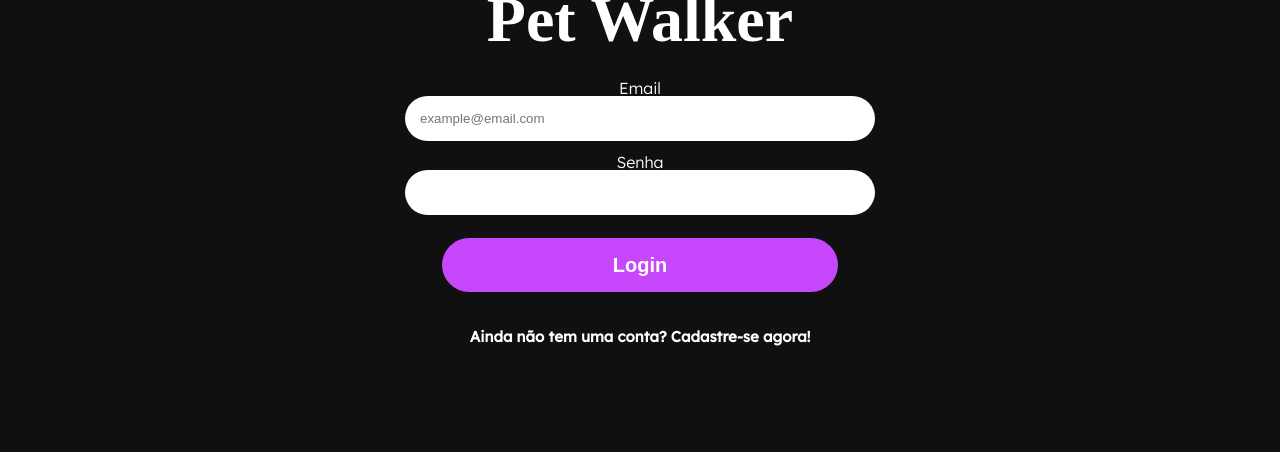
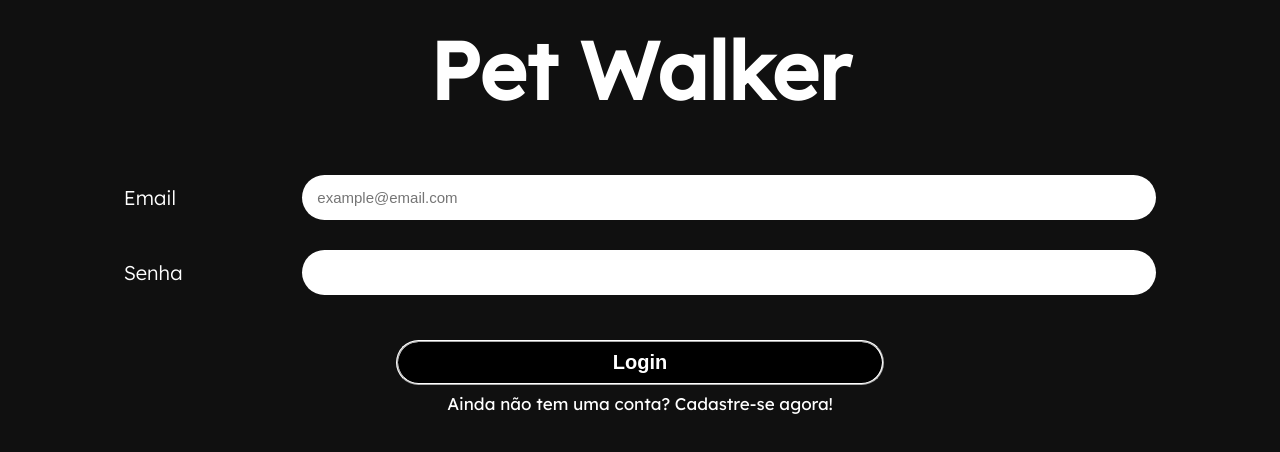
Before and after one commit to CarlosWTMachado/projeto-autoral-front, a React (Create React App) app: page /login in a window 1280 px wide. Shown: the top 452 px of the page. Built offline with nearby package versions, Linux system fonts and the light colour scheme.

Commit message:
refactor: sign in

```diff
--- /dev/null
+++ b/src/components/SignIn/SignInComponent.tsx
@@ -0,0 +1,45 @@
+import { Link } from 'react-router-dom';
+import { signInPropsType } from '../../types/signInPropsType';
+import * as styles from "./style";
+
+export default function SignInComponent({ functions, states }: signInPropsType) {
+	const {
+		handleSendForm,
+	} = functions;
+	const {
+		loginForm
+	} = states;
+
+	return (
+		<styles.MainStyle>
+			<styles.Title>Pet Walker</styles.Title>
+			<styles.Form
+				onSubmit={(e) => {
+					handleSendForm(e);
+				}}
+			>
+				<styles.InputAndLabel>
+					<label htmlFor='email'>Email</label>
+					<input
+						onChange={(e) => { loginForm.set({ ...loginForm.get, email: e.target.value }) }}
+						value={loginForm.get.email}
+						placeholder='example@email.com'
+						type='email'
+						id='email'
+					/>
+				</styles.InputAndLabel>
+				<styles.InputAndLabel>
+					<label htmlFor='password'>Senha</label>
+					<input
+						onChange={(e) => { loginForm.set({ ...loginForm.get, password: e.target.value }) }}
+						value={loginForm.get.password}
+						type='password'
+						id='password'
+					/>
+				</styles.InputAndLabel>
+				<button type='submit'>Login</button>
+			</styles.Form>
+			<styles.StyledLink to='/signup'>Ainda não tem uma conta? Cadastre-se agora!</styles.StyledLink>
+		</styles.MainStyle>
+	);
+}
--- /dev/null
+++ b/src/components/SignIn/style.tsx
@@ -0,0 +1,106 @@
+import styled from 'styled-components';
+import { Link } from 'react-router-dom';
+
+export const MainStyle = styled.main`
+	display: flex;
+	width: 100vw;
+	padding: 30px;
+	display: flex;
+	flex-direction: column;
+	align-items: center;
+	justify-content: center;
+
+	button {
+		background-color: #000000;
+		border: 2px;
+		border-color: #ffffff;
+		border-radius: 30px;
+		border-style: ridge;
+		width: 40%;
+		height: 45px;
+		color: #ffffff;
+		font-weight: 700;
+		font-size: 20px;
+		margin-top: 30px;
+		margin-bottom: 20px;
+		display: flex;
+		align-items: center;
+		justify-content: center;
+
+		@media (max-width: 600px){
+			width: 100%;
+			margin-top: 20px;
+		}
+	}
+	button:hover{
+		cursor: pointer;
+	}
+
+	@media (max-width: 600px){
+		padding: 20px;
+	}
+`;
+
+export const Title = styled.h1`
+    font-weight: bold;
+    color: #ffffff;
+    font-size: 500%;
+	margin-bottom: 50px;
+	text-align: center;
+`;
+
+export const Form = styled.form`
+    display: flex;
+    flex-direction: column;
+    align-items: center;
+    width: 100%;
+`;
+
+export const InputAndLabel = styled.div`
+	width: 100%;
+	margin: 15px;
+	display: flex;
+	align-items: center;
+	justify-content: center;
+
+	label{
+		width: 13%;
+		font-size: 20px;
+		margin-right: 20px;
+
+		@media (max-width: 600px){
+			width: 100%;
+			margin: 5px;
+			text-align: center;
+		}
+	}
+
+	input{
+		width: 70%;
+		height: 45px;
+		padding: 15px;
+		border-radius: 30px;
+		border: none;
+		color: #000000;
+		font-size: 15px;
+
+		@media (max-width: 600px){
+			width: 100%;
+			margin: 10px;
+		}
+	}
+
+	@media (max-width: 600px){
+		flex-direction: column;
+		margin: 5px;
+	}
+`;
+
+export const StyledLink = styled(Link)`
+	color: #FFFFFF;
+	text-decoration: none;
+	text-align: center;
+	font-weight: 500;
+    font-size: 17px;
+	margin: -10px 0px 20px 0px;
+`;
--- a/src/pages/SignIn.tsx
+++ b/src/pages/SignIn.tsx
@@ -1,9 +1,9 @@
 import { useState } from 'react';
-import { Link, useNavigate } from 'react-router-dom';
-import styled from 'styled-components';
+import { useNavigate } from 'react-router-dom';
 import { loginFormInterface } from '../services/types';
 import api from '../services/api';
 import Swal from 'sweetalert2';
+import SignInComponent from '../components/SignIn/SignInComponent';
 
 export default function SignIn() {
 	const navigate = useNavigate();
@@ -60,105 +60,13 @@ export default function SignIn() {
 	}
 
 	return (
-		<MainStyle>
-			<>
-				<h1>Pet Walker</h1>
-				<form
-					onSubmit={(e) => {
-						handleSendForm(e);
-					}}
-				>
-					<label htmlFor='email'>Email</label>
-					<input
-						onChange={(e) => { setLoginForm({ ...loginForm, email: e.target.value }) }}
-						value={loginForm.email}
-						placeholder='example@email.com'
-						type='email'
-						id='email'
-					/>
-					<label htmlFor='password'>Senha</label>
-					<input
-						onChange={(e) => { setLoginForm({ ...loginForm, password: e.target.value }) }}
-						value={loginForm.password}
-						type='password'
-						id='password'
-					/>
-					<button type='submit'>Login</button>
-				</form>
-				<Link to='/signup'>Ainda não tem uma conta? Cadastre-se agora!</Link>
-			</>
-		</MainStyle>
+		<SignInComponent
+			functions={{
+				handleSendForm
+			}}
+			states={{
+				loginForm: { get: loginForm, set: setLoginForm }
+			}}
+		/>
 	);
 }
-
-const MainStyle = styled.main`
-display: flex;
-width: 100%;
-height: 100%;
-display: flex;
-flex-direction: column;
-align-items: center;
-justify-content: center;
-h1 {
-    font-family: 'Righteous', cursive;
-    font-weight: bold;
-    color: #ffffff;
-    font-size: 52px;
-    font-size: 400%;
-    line-height: 50px;
-    margin: -5px 0px 35px;
-}
-h2 {
-    font-weight: bold;
-    color: #ffffff;
-    font-size: 25px;
-    line-height: 50px;
-    margin: -5px 0px;
-}
-form {
-    display: flex;
-    flex-direction: column;
-    align-items: center;
-    width: 100%;
-}
-button {
-    background-color: #c747fc;
-    border: none;
-    width: 31%;
-    height: 54px;
-    color: #ffffff;
-    font-weight: 700;
-    font-size: 20px;
-    margin-top: 10px;
-    margin-bottom: 36px;
-    display: flex;
-    align-items: center;
-    justify-content: center;
-    border-radius: 30px;
-}
-button:hover{
-    cursor: pointer;
-}
-button:disabled{
-    background-color: #a09da1;
-    color: #ffffff00;
-}
-input{
-    width: 60%;
-    max-width: 470px;
-    height: 45px;
-    padding: 18px 15px;
-    border-radius: 30px;
-    border: none;
-    color: #000000;
-    font-size: 12 px;
-    margin-bottom: 13px;
-}
-a {
-    color: #FFFFFF;
-    text-decoration: none;
-    font-weight: 700;
-    font-size: 15px;
-    line-height: 18px;
-}
-`;
--- /dev/null
+++ b/src/types/signInPropsType.ts
@@ -0,0 +1,13 @@
+import { loginFormInterface } from "../services/types"
+
+export interface signInPropsType {
+	functions: {
+		handleSendForm: (e: React.FormEvent<HTMLFormElement>) => void,
+	},
+	states: {
+		loginForm: {
+			get: loginFormInterface,
+			set: React.Dispatch<React.SetStateAction<loginFormInterface>>
+		},
+	}
+}
--- a/src/types/signUpFunctionsType.ts
+++ b/src/types/signUpFunctionsType.ts
@@ -3,4 +3,4 @@ export type signUpFunctionsType = {
 	handlePhone: (e: React.ChangeEvent<HTMLInputElement>) => void,
 	handleSendForm: (e: React.FormEvent<HTMLFormElement>) => void,
 	getAddressData: () => void
-}
+};
--- a/src/types/signUpStatesType.ts
+++ b/src/types/signUpStatesType.ts
@@ -13,4 +13,4 @@ export type signUpStatesType = {
 		get: getAddressByCepData,
 		set: React.Dispatch<React.SetStateAction<getAddressByCepData>>
 	}
-}
+};
```
